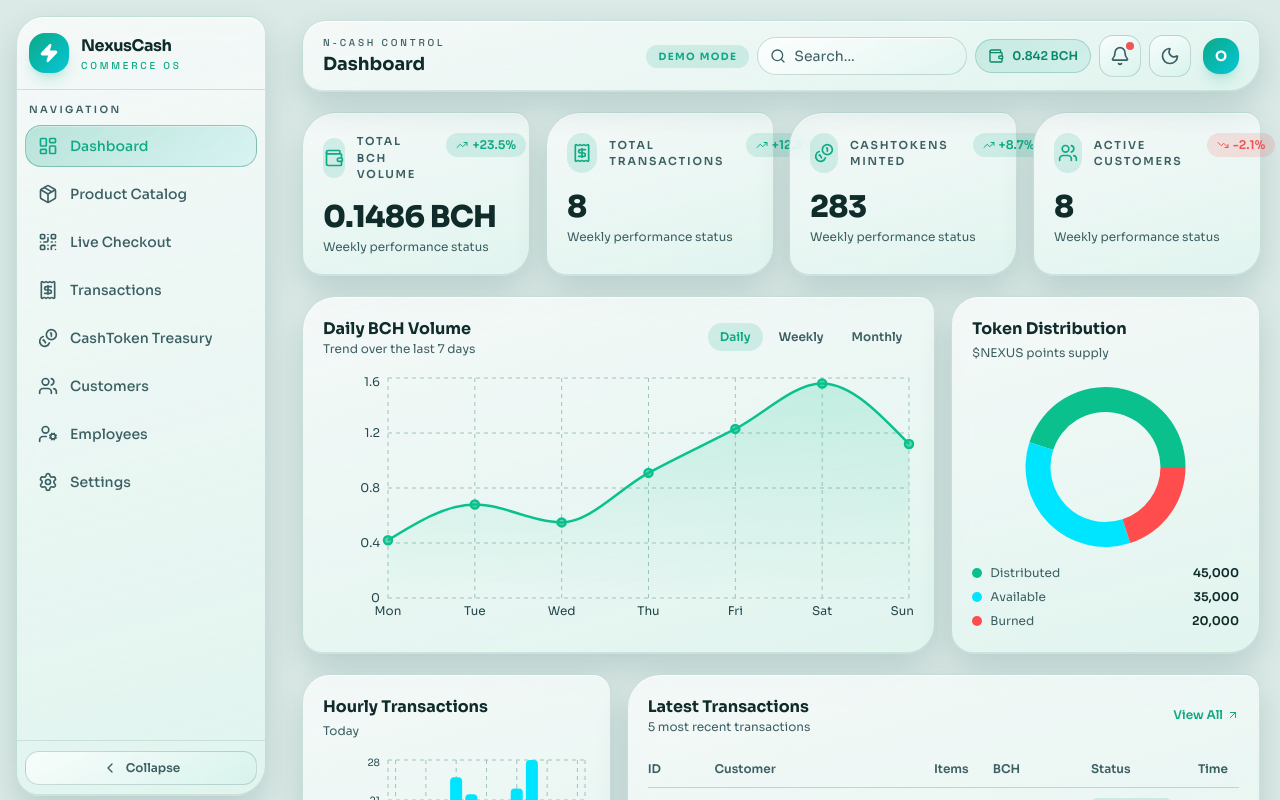
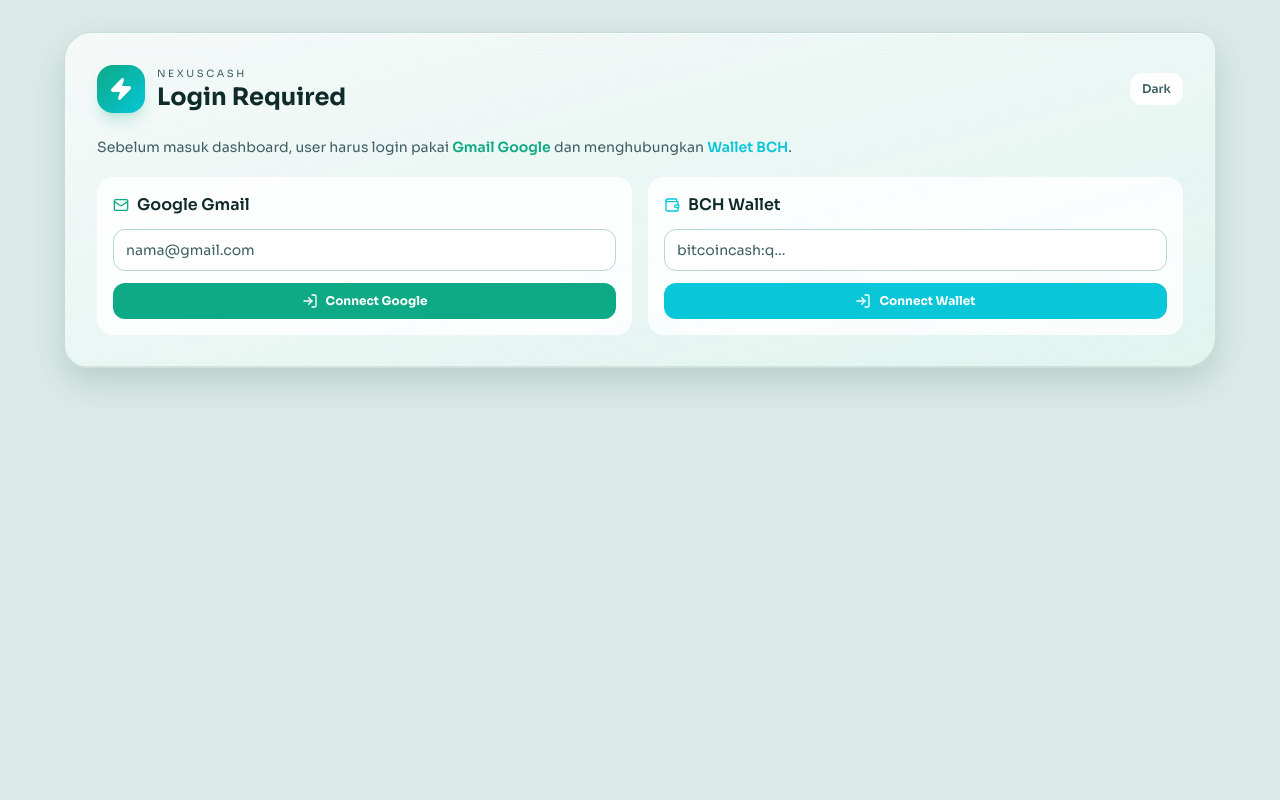
Before and after one commit to panzauto46-bot/NEXUS-CASH, a React (Vite) app: page / in a window 1280 px wide. Shown: the top 800 px of the page. Built offline with nearby package versions, Linux system fonts and the light colour scheme.

Commit message:
Add pre-dashboard login gate with Gmail and BCH wallet plus logout

```diff
--- a/src/App.tsx
+++ b/src/App.tsx
@@ -1,5 +1,6 @@
 import { useEffect, useState } from 'react';
 import { ThemeProvider, useTheme } from './context/ThemeContext';
+import { AuthProvider, useAuth } from './context/AuthContext';
 import { DemoDataProvider } from './context/DemoDataContext';
 import { Sidebar } from './components/Sidebar';
 import { Header } from './components/Header';
@@ -11,6 +12,7 @@ import { Treasury } from './pages/Treasury';
 import { Customers } from './pages/Customers';
 import { Employees } from './pages/Employees';
 import { Settings } from './pages/Settings';
+import { Login } from './pages/Login';
 
 function AppContent() {
   const { isDark } = useTheme();
@@ -63,12 +65,26 @@ function AppContent() {
   );
 }
 
+function AppGate() {
+  const { isAuthenticated } = useAuth();
+
+  if (!isAuthenticated) {
+    return <Login />;
+  }
+
+  return (
+    <DemoDataProvider>
+      <AppContent />
+    </DemoDataProvider>
+  );
+}
+
 export function App() {
   return (
     <ThemeProvider>
-      <DemoDataProvider>
-        <AppContent />
-      </DemoDataProvider>
+      <AuthProvider>
+        <AppGate />
+      </AuthProvider>
     </ThemeProvider>
   );
 }
--- a/src/components/Header.tsx
+++ b/src/components/Header.tsx
@@ -1,5 +1,6 @@
 import { useTheme } from '../context/ThemeContext';
-import { Sun, Moon, Bell, Search, Wallet } from 'lucide-react';
+import { Sun, Moon, Bell, Search, Wallet, LogOut } from 'lucide-react';
+import { useAuth } from '../context/AuthContext';
 
 const pageTitles: Record<string, string> = {
   dashboard: 'Dashboard',
@@ -14,7 +15,9 @@ const pageTitles: Record<string, string> = {
 
 export function Header({ activePage }: { activePage: string }) {
   const { isDark, toggleTheme } = useTheme();
+  const { googleEmail, logout } = useAuth();
   const title = pageTitles[activePage] || 'Dashboard';
+  const userInitial = (googleEmail?.[0] ?? 'U').toUpperCase();
 
   return (
     <header className="neo-panel neo-header sticky top-3 z-30 flex min-h-18 flex-wrap items-center justify-between gap-3 px-4 py-3 sm:px-5">
@@ -68,9 +71,16 @@ export function Header({ activePage }: { activePage: string }) {
         </button>
 
         {/* Avatar */}
-        <div className="ml-1 flex h-9 w-9 items-center justify-center rounded-2xl bg-gradient-to-br from-nexus-green to-nexus-cyan text-sm font-bold text-white shadow-lg shadow-nexus-green/20">
-          O
-        </div>
+        <button
+          onClick={logout}
+          title="Logout"
+          className="ml-1 flex items-center gap-1.5 rounded-2xl bg-gradient-to-br from-nexus-green to-nexus-cyan px-2.5 py-2 text-xs font-bold text-white shadow-lg shadow-nexus-green/20 cursor-pointer"
+        >
+          <span className="flex h-5 w-5 items-center justify-center rounded-full bg-white/20 text-[11px]">
+            {userInitial}
+          </span>
+          <LogOut className="h-3.5 w-3.5" />
+        </button>
       </div>
     </header>
   );
--- /dev/null
+++ b/src/context/AuthContext.tsx
@@ -0,0 +1,97 @@
+import { createContext, useContext, useEffect, useMemo, useState, type ReactNode } from 'react';
+
+interface AuthPayload {
+  googleEmail: string | null;
+  walletAddress: string | null;
+}
+
+interface AuthContextType {
+  googleEmail: string | null;
+  walletAddress: string | null;
+  isAuthenticated: boolean;
+  connectGoogle: (email: string) => { ok: true } | { ok: false; error: string };
+  connectWallet: (wallet: string) => { ok: true } | { ok: false; error: string };
+  logout: () => void;
+}
+
+const STORAGE_KEY = 'ncash-auth-session';
+
+const AuthContext = createContext<AuthContextType | undefined>(undefined);
+
+function validateGmail(email: string): boolean {
+  return /^[^\s@]+@gmail\.com$/i.test(email.trim());
+}
+
+function validateWallet(address: string): boolean {
+  const trimmed = address.trim();
+  return trimmed.startsWith('bitcoincash:') && trimmed.length >= 24;
+}
+
+export function AuthProvider({ children }: { children: ReactNode }) {
+  const [googleEmail, setGoogleEmail] = useState<string | null>(null);
+  const [walletAddress, setWalletAddress] = useState<string | null>(null);
+
+  useEffect(() => {
+    try {
+      const raw = localStorage.getItem(STORAGE_KEY);
+      if (!raw) return;
+      const parsed = JSON.parse(raw) as Partial<AuthPayload>;
+      setGoogleEmail(parsed.googleEmail ?? null);
+      setWalletAddress(parsed.walletAddress ?? null);
+    } catch {
+      localStorage.removeItem(STORAGE_KEY);
+    }
+  }, []);
+
+  useEffect(() => {
+    const payload: AuthPayload = { googleEmail, walletAddress };
+    localStorage.setItem(STORAGE_KEY, JSON.stringify(payload));
+  }, [googleEmail, walletAddress]);
+
+  const connectGoogle: AuthContextType['connectGoogle'] = (email: string) => {
+    const value = email.trim().toLowerCase();
+    if (!validateGmail(value)) {
+      return { ok: false, error: 'Gunakan akun Gmail yang valid (contoh: nama@gmail.com).' };
+    }
+    setGoogleEmail(value);
+    return { ok: true };
+  };
+
+  const connectWallet: AuthContextType['connectWallet'] = (wallet: string) => {
+    const value = wallet.trim();
+    if (!validateWallet(value)) {
+      return { ok: false, error: 'Gunakan alamat BCH valid, diawali bitcoincash: ...' };
+    }
+    setWalletAddress(value);
+    return { ok: true };
+  };
+
+  const logout = () => {
+    setGoogleEmail(null);
+    setWalletAddress(null);
+    localStorage.removeItem(STORAGE_KEY);
+  };
+
+  const isAuthenticated = Boolean(googleEmail && walletAddress);
+
+  const value = useMemo<AuthContextType>(() => ({
+    googleEmail,
+    walletAddress,
+    isAuthenticated,
+    connectGoogle,
+    connectWallet,
+    logout,
+  }), [googleEmail, walletAddress, isAuthenticated]);
+
+  return (
+    <AuthContext.Provider value={value}>
+      {children}
+    </AuthContext.Provider>
+  );
+}
+
+export function useAuth() {
+  const ctx = useContext(AuthContext);
+  if (!ctx) throw new Error('useAuth must be used within AuthProvider');
+  return ctx;
+}
--- /dev/null
+++ b/src/pages/Login.tsx
@@ -0,0 +1,136 @@
+import { useState } from 'react';
+import { useTheme } from '../context/ThemeContext';
+import { useAuth } from '../context/AuthContext';
+import { CheckCircle2, LogIn, Mail, Wallet, Zap } from 'lucide-react';
+
+export function Login() {
+  const { isDark, toggleTheme } = useTheme();
+  const { googleEmail, walletAddress, connectGoogle, connectWallet } = useAuth();
+  const [emailInput, setEmailInput] = useState(googleEmail ?? '');
+  const [walletInput, setWalletInput] = useState(walletAddress ?? '');
+  const [error, setError] = useState('');
+
+  const handleConnectGoogle = () => {
+    const result = connectGoogle(emailInput);
+    if (!result.ok) {
+      setError(result.error);
+      return;
+    }
+    setError('');
+  };
+
+  const handleConnectWallet = () => {
+    const result = connectWallet(walletInput);
+    if (!result.ok) {
+      setError(result.error);
+      return;
+    }
+    setError('');
+  };
+
+  return (
+    <div className={`min-h-screen p-4 sm:p-8 ${isDark ? 'bg-nexus-onyx' : 'bg-nexus-bg-light'}`}>
+      <div className="mx-auto flex max-w-6xl flex-col gap-4 lg:flex-row">
+        <div className="neo-panel flex-1 rounded-3xl p-6 sm:p-8">
+          <div className="mb-6 flex items-center justify-between">
+            <div className="flex items-center gap-3">
+              <div className="flex h-12 w-12 items-center justify-center rounded-2xl bg-gradient-to-br from-nexus-green to-nexus-cyan shadow-lg shadow-nexus-green/20">
+                <Zap className="h-6 w-6 text-white" fill="white" />
+              </div>
+              <div>
+                <p className={`text-[10px] uppercase tracking-[0.26em] ${isDark ? 'text-nexus-gray' : 'text-nexus-sub-light'}`}>
+                  NexusCash
+                </p>
+                <h1 className={`text-2xl font-bold ${isDark ? 'text-white' : 'text-nexus-text-light'}`}>
+                  Login Required
+                </h1>
+              </div>
+            </div>
+
+            <button
+              onClick={toggleTheme}
+              className={`rounded-xl px-3 py-2 text-xs font-semibold cursor-pointer ${
+                isDark ? 'bg-white/10 text-white' : 'bg-white text-nexus-sub-light'
+              }`}
+            >
+              {isDark ? 'Light' : 'Dark'}
+            </button>
+          </div>
+
+          <p className={`mb-5 text-sm ${isDark ? 'text-nexus-gray' : 'text-nexus-sub-light'}`}>
+            Sebelum masuk dashboard, user harus login pakai <span className="font-semibold text-nexus-green">Gmail Google</span> dan
+            menghubungkan <span className="font-semibold text-nexus-cyan">Wallet BCH</span>.
+          </p>
+
+          <div className="grid grid-cols-1 gap-4 lg:grid-cols-2">
+            <div className={`rounded-2xl p-4 ${isDark ? 'bg-white/5' : 'bg-white/80'}`}>
+              <div className="mb-3 flex items-center gap-2">
+                <Mail className="h-4 w-4 text-nexus-green" />
+                <h3 className={`font-semibold ${isDark ? 'text-white' : 'text-nexus-text-light'}`}>Google Gmail</h3>
+              </div>
+              <input
+                type="email"
+                value={emailInput}
+                onChange={e => setEmailInput(e.target.value)}
+                placeholder="nama@gmail.com"
+                className={`w-full rounded-xl border px-3 py-2.5 text-sm outline-none ${
+                  isDark
+                    ? 'border-white/10 bg-white/5 text-white placeholder-nexus-gray'
+                    : 'border-nexus-border-light bg-white text-nexus-text-light placeholder-nexus-sub-light'
+                }`}
+              />
+              <button
+                onClick={handleConnectGoogle}
+                className="mt-3 flex w-full items-center justify-center gap-2 rounded-xl bg-nexus-green px-4 py-2.5 text-xs font-bold text-white transition-all hover:bg-nexus-green-dark cursor-pointer"
+              >
+                <LogIn className="h-4 w-4" />
+                Connect Google
+              </button>
+              {googleEmail && (
+                <p className="mt-2 flex items-center gap-1.5 text-xs text-nexus-green">
+                  <CheckCircle2 className="h-3.5 w-3.5" /> {googleEmail}
+                </p>
+              )}
+            </div>
+
+            <div className={`rounded-2xl p-4 ${isDark ? 'bg-white/5' : 'bg-white/80'}`}>
+              <div className="mb-3 flex items-center gap-2">
+                <Wallet className="h-4 w-4 text-nexus-cyan" />
+                <h3 className={`font-semibold ${isDark ? 'text-white' : 'text-nexus-text-light'}`}>BCH Wallet</h3>
+              </div>
+              <input
+                type="text"
+                value={walletInput}
+                onChange={e => setWalletInput(e.target.value)}
+                placeholder="bitcoincash:q..."
+                className={`w-full rounded-xl border px-3 py-2.5 text-sm outline-none ${
+                  isDark
+                    ? 'border-white/10 bg-white/5 text-white placeholder-nexus-gray'
+                    : 'border-nexus-border-light bg-white text-nexus-text-light placeholder-nexus-sub-light'
+                }`}
+              />
+              <button
+                onClick={handleConnectWallet}
+                className="mt-3 flex w-full items-center justify-center gap-2 rounded-xl bg-nexus-cyan px-4 py-2.5 text-xs font-bold text-white transition-all hover:opacity-90 cursor-pointer"
+              >
+                <LogIn className="h-4 w-4" />
+                Connect Wallet
+              </button>
+              {walletAddress && (
+                <p className="mt-2 flex items-center gap-1.5 text-xs text-nexus-green">
+                  <CheckCircle2 className="h-3.5 w-3.5" /> {walletAddress}
+                </p>
+              )}
+            </div>
+          </div>
+
+          {error && (
+            <p className="mt-4 rounded-xl border border-nexus-red/30 bg-nexus-red/10 px-3 py-2 text-xs text-nexus-red">
+              {error}
+            </p>
+          )}
+        </div>
+      </div>
+    </div>
+  );
+}
```
